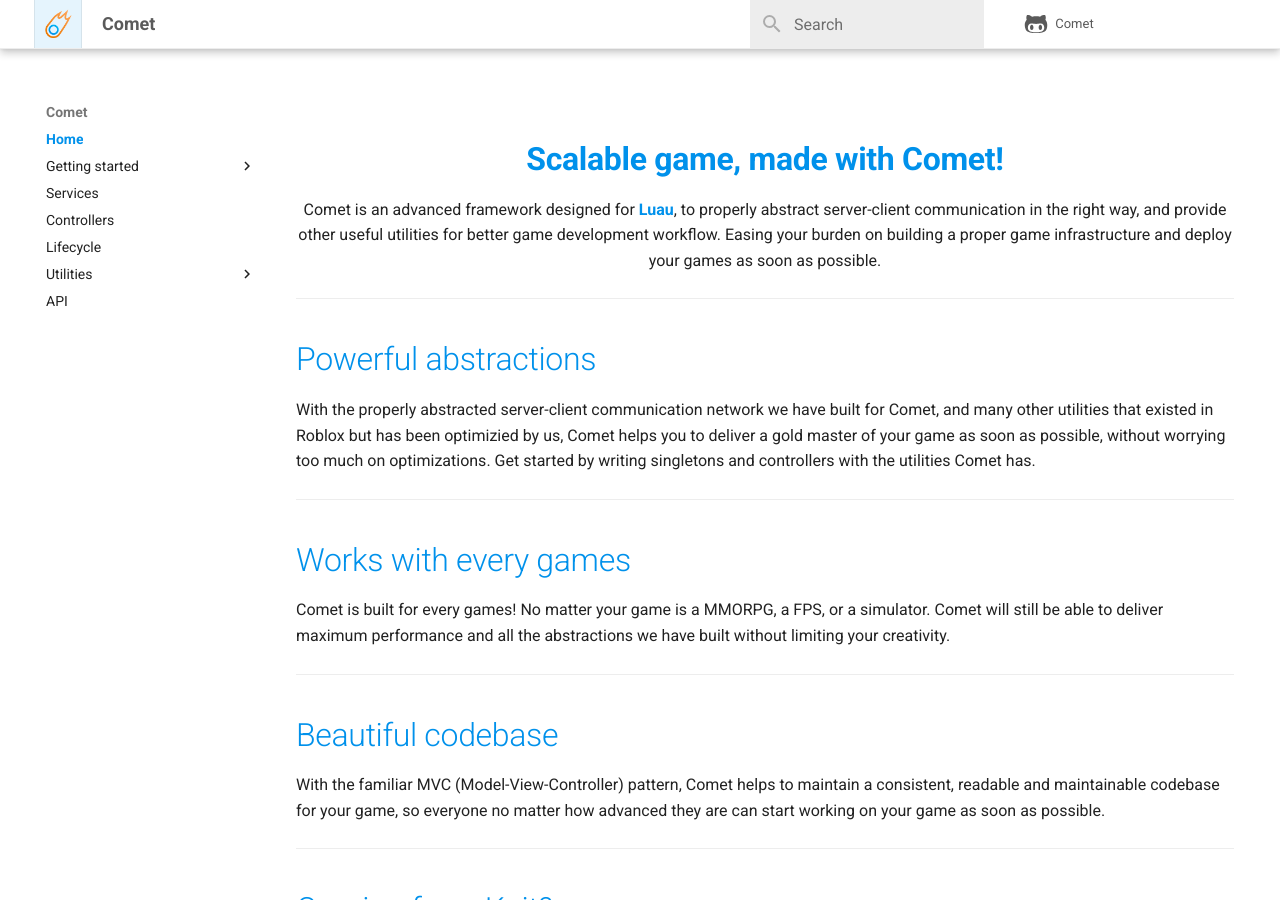
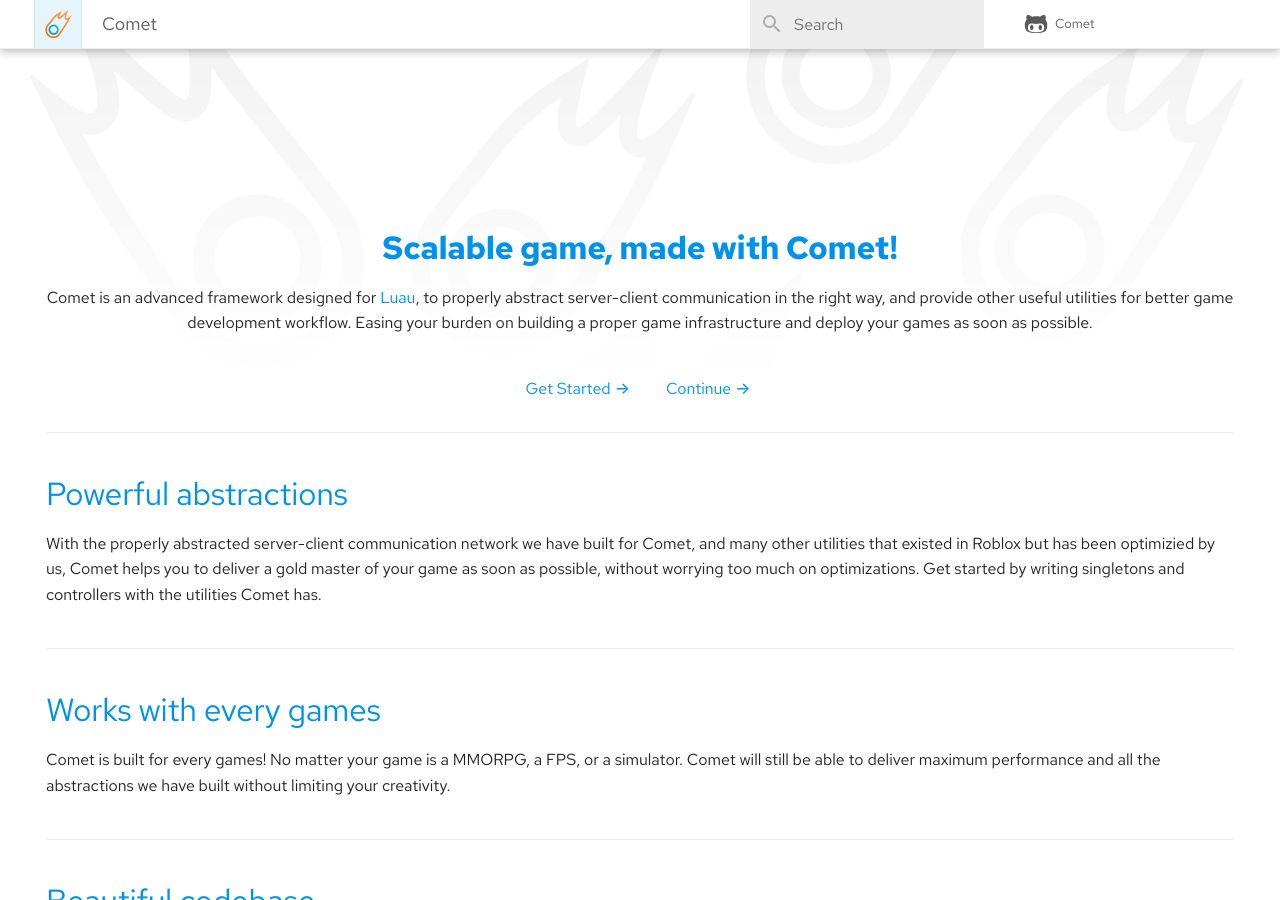
Before and after one commit to angrybino/Comet, an MkDocs documentation site: the page built from docs/index.md, in a window 1280 px wide and 900 px high. Built offline with MkDocs 1.6.1 and Material for MkDocs 9.7.7, drawn with Linux system fonts in a browser that asks for light colours; comment, search, counter and statistics services are not loaded; some of the changed text lies outside the part shown.

Commit message:
Update docs

```diff
--- a/docs/assets/stylesheets/home.css
+++ b/docs/assets/stylesheets/home.css
@@ -1,7 +1,70 @@
+body {
+	background: url(../images/wallpaper.png) no-repeat top center;
+	background-size: 100% auto;
+}
+
 .comet-landing {
 	text-align: center;
+	height: calc(25vh - 2.4rem);
+	padding-bottom: 9rem
 }
 
 .comet-landing h1 {
 	font-weight: 600;
 }
+
+.md-content__inner {
+	padding-top: 5rem
+}
+
+.md-content__button {
+	display: none;
+}
+
+.md-footer {
+	display: none;
+}
+
+.comet-center {
+	text-align: center;
+}
+
+p {
+	margin: 1em 0 2.5em
+}
+
+.comet-landing a {
+	font-weight: 500;
+}
+
+.comet-landing a:hover {
+	text-decoration: underline
+}
+
+.comet-landing a.arrow-link::after {
+	content: "→";
+	display: inline-block;
+	margin-left: 0.25em;
+	margin-right: 0.25em;
+	transition: margin 0.2s ease-in-out;
+}
+
+.comet-landing a.arrow-link:hover::after {
+	margin-left: 0.5em;
+	margin-right: 0em;
+}
+
+.comet-landing nav {
+	display: flex;
+	flex-direction: row;
+	align-items: center;
+	justify-content: center;
+	flex-wrap: wrap;
+	column-gap: 2em;
+	row-gap: 1lh;
+}
+
+.comet-landing nav > * {
+	flex-shrink: 0;
+	flex-grow: 0;
+}
--- a/docs/assets/stylesheets/index.css
+++ b/docs/assets/stylesheets/index.css
@@ -7,6 +7,7 @@ body {
     --md-typeset-a-color: var(--md-accent-fg-color);
 }
 
+/* Search bar, button & overlay */
 .md-overlay {
     -webkit-backdrop-filter: blur(6px);
     backdrop-filter: blur(6px);
@@ -39,96 +40,6 @@ body {
 
 [data-md-color-primary="white"] .md-search__input + .md-search__icon {
     color: #acacac
-}
-
-.md-header__button.md-logo img, .md-header__button.md-logo svg {
-    width: 1.8rem;
-    height: 1.8rem;
-    position: absolute;
-    top: 11.5%;
-    left: 11%
-}
-
-.md-header__button.md-logo {
-    border-left: .05rem solid var(--md-default-fg-color--lightest);
-    border-right: .05rem solid var(--md-default-fg-color--lightest);
-    padding: 0;
-    margin: 0;
-    width: 2.4rem;
-    height: 2.4rem;
-    background-color: var(--md-accent-fg-color--transparent)
-}
-
-
-.md-header__title {
-    margin-left: 0.6rem;
-    font-weight: 400;
-}
-
-.md-header__source {
-    margin-left: 0.15rem;
-}
-
-.md-header {
-    border-bottom: .05rem solid var(--md-default-fg-color--lightest);
-    color: #5a5a5a
-}
-
-.md-header[data-md-state=shadow] {
-    box-shadow: 0 0 .2rem rgba(0,0,0,0),0 .2rem .4rem rgba(0,0,0,0);
-    transition: transform .25s cubic-bezier(.1,.7,.1,1),box-shadow .25s
-}
-
-.md-typeset table:not([class]) {
-    border: .05rem solid var(--md-default-fg-color--lightest);
-    box-shadow: none;
-    border-radius: .35rem
-}
-
-.md-typeset table:not([class]) th {
-    background-color: var(--lt-color-gray-100);
-    color: var(--lt-color-gray-800);
-    font-weight: 600;
-    border-left: .05rem solid var(--md-default-fg-color--lightest);
-    border-bottom: .05rem solid var(--md-default-fg-color--lightest);
-}
-
-.md-typeset table:not([class]) th:nth-child(1) {
-    border-left: 0
-}
-
-.md-typeset table:not([class]) td {
-    border-left: .05rem solid var(--md-default-fg-color--lightest);
-}
-
-.md-typeset table:not([class]) td:nth-child(1) {
-    border-left: 0
-}
-
-.md-nav__item .md-nav__link--active {
-    font-weight: 600
-}
-
-.md-typeset a {
-    font-weight: 600;
-}
-
-.md-top {
-    border-radius: 0.5rem;
-    padding: 0.4rem 1.2rem 0.4rem 1rem
-}
-
-.md-announce {
-    background-color: #ffffff;
-    border-bottom: .05rem solid var(--md-default-fg-color--lightest)
-}
-
-.md-announce__inner {
-    color: #5a5a5a
-}
-
-.md-announce__inner a {
-    color: var(--md-accent-fg-color);
 }
 
 .md-search {
@@ -164,6 +75,106 @@ body {
     box-shadow: 0 6px 10px 0 rgba(0,0,0,.14),0 1px 18px 0 rgba(0,0,0,.12),0 3px 5px -1px rgba(0,0,0,.4)
 }
 
+/* Header */
+
+.md-header {
+    border-bottom: .05rem solid var(--md-default-fg-color--lightest);
+    color: #5a5a5a
+}
+
+.md-header[data-md-state=shadow] {
+    box-shadow: 0 0 .2rem rgba(0,0,0,0),0 .2rem .4rem rgba(0,0,0,0);
+    transition: transform .25s cubic-bezier(.1,.7,.1,1),box-shadow .25s
+}
+
+.md-header__button.md-logo {
+    border-left: .05rem solid var(--md-default-fg-color--lightest);
+    border-right: .05rem solid var(--md-default-fg-color--lightest);
+    padding: 0;
+    margin: 0;
+    width: 2.4rem;
+    height: 2.4rem;
+    background-color: var(--md-accent-fg-color--transparent)
+}
+
+.md-header__button.md-logo img, .md-header__button.md-logo svg {
+    width: 1.8rem;
+    height: 1.8rem;
+    position: absolute;
+    top: 11.5%;
+    left: 11%
+}
+
+.md-header__title {
+    margin-left: 0.6rem;
+    font-weight: 400;
+}
+
+.md-header__source {
+    margin-left: 0.15rem;
+}
+
+/* Tables */
+
+.md-typeset table:not([class]) {
+    border: .05rem solid var(--md-default-fg-color--lightest);
+    box-shadow: none;
+    border-radius: .35rem
+}
+
+.md-typeset table:not([class]) th {
+    background-color: var(--lt-color-gray-100);
+    color: var(--lt-color-gray-800);
+    font-weight: 600;
+    border-left: .05rem solid var(--md-default-fg-color--lightest);
+    border-bottom: .05rem solid var(--md-default-fg-color--lightest);
+}
+
+.md-typeset table:not([class]) th:nth-child(1) {
+    border-left: 0
+}
+
+.md-typeset table:not([class]) td {
+    border-left: .05rem solid var(--md-default-fg-color--lightest);
+}
+
+.md-typeset table:not([class]) td:nth-child(1) {
+    border-left: 0
+}
+
+/* Navigation */
+
+.md-nav__item .md-nav__link--active {
+    font-weight: 600
+}
+
+.md-typeset a {
+    font-weight: 600;
+}
+
+.md-top {
+    border-radius: 0.5rem;
+    padding: 0.4rem 1rem 0.4rem 1rem;
+    margin: 1.2rem 1.2rem 1.2rem 1.2rem
+}
+
+/* Announcement header */
+
+.md-announce {
+    background-color: #ffffff;
+    border-bottom: .05rem solid var(--md-default-fg-color--lightest)
+}
+
+.md-announce__inner {
+    color: #5a5a5a
+}
+
+.md-announce__inner a {
+    color: var(--md-accent-fg-color);
+}
+
+/* Footer */
+
 .md-footer {
     border-top: .05rem solid var(--md-default-fg-color--lightest);
     background-color: #ffffff;
@@ -194,10 +205,35 @@ html .md-footer-meta.md-typeset a {
     font-weight: 600;
 }
 
+/* Admonition */
+
 .md-typeset .admonition {
     border-radius: 0.4rem;
     border: .05rem solid var(--md-default-fg-color--lightest);
     box-shadow: none;
+}
+
+/* Typesets */
+.md-typeset h1 {
+    margin: 1.25em 0 0.15em;
+    color: var(--md-accent-fg-color);
+    font-weight: 500
+}
+
+.md-ellipsis {
+    font-weight: 500
+}
+
+.md-typeset h2 {
+    font-weight: 400
+}
+
+.md-source-date {
+    font-weight: 600
+}
+
+p {
+    margin: 1em 0 0.5em;
 }
 
 /* Syntax Theme: Quiet Light */
@@ -205,7 +241,8 @@ html .md-footer-meta.md-typeset a {
 .md-typeset code {
     background-color: #F5F5F5;
     border: .05rem solid var(--md-default-fg-color--lightest);
-    border-radius: 0.4rem;
+    border-radius: 0.4em;
+    padding: 0.1rem 0.25rem 0.1rem 0.25rem;
 }
 
 :root > * {
@@ -232,12 +269,3 @@ html .md-footer-meta.md-typeset a {
 .highlight .kc {
     color: #9C5D27;
 }
-
-.md-typeset h1 {
-    margin: 1.25em 0 0.15em;
-    color: var(--md-accent-fg-color)
-}
-
-p {
-    margin: 1em 0 0.5em;
-}
--- a/docs/index.md
+++ b/docs/index.md
@@ -1,16 +1,22 @@
 ---
-  hide:
-	- toc
-	- navigation
+title: Comet
+hide:
+  - toc
+  - navigation
 ---
 
 <link rel="stylesheet" href="assets/stylesheets/home.css">
 
+<section class="comet-background"></section>
 <section class="comet-landing">
 <h1>Scalable game, made with Comet!</h1>
 <p>
 	Comet is an advanced framework designed for <a href="https://luau-lang.org/">Luau</a>, to properly abstract server-client communication in the right way, and provide other useful utilities for better game development workflow. Easing your burden on building a proper game infrastructure and deploy your games as soon as possible.
 </p>
+<nav>
+<a href="./gettingstarted/basicusage/" class="arrow-link">Get Started</a>
+<a href="./home/" class="arrow-link">Continue</a>
+</nav>
 </section>
 <hr>
 <section class="comet-float">
@@ -37,16 +43,8 @@
 </section>
 <hr>
 <section class="comet-center">
-<h1>Coming from Knit?</h1>
+<h1>Get started today!</h1>
 <p>
-	No problem! Comet is coded in a way that everyone can pick it up swiftly. Thanks to the MVC pattern we adopted, users from Knit can easily learn Comet and start using it in their own games.
+	Does Comet suit you? If so, get started by visiting our <a href="#">Beginner's guide</a>.
 </p>
 </section>
-<hr>
-
-<section class="comet-center">
-<h1>Get started today!</h1>
-<p>
-	Does Comet suit you? If so, get started by visiting our [beginner's guide]().
-</p>
-</section>
--- a/mkdocs.yml
+++ b/mkdocs.yml
@@ -20,6 +20,9 @@ theme:
   logo: Assets/Images/Logo.png
   icon:
     repo: fontawesome/brands/github-alt
+  font:
+    text: Red Hat Text
+    mono: DM Mono
   palette:
     scheme: default
     primary: white
@@ -78,3 +81,4 @@ markdown_extensions:
       emoji_generator: !!python/name:materialx.emoji.to_svg
   - pymdownx.tasklist:
      custom_checkbox: true
+  - meta
```
Also changed, not shown: docs/Util/Remote/RemoteSignal.md (+1 -1 lines), docs/home.md (added, +3 -0 lines), docs/assets/images/wallpaper.png (added).
